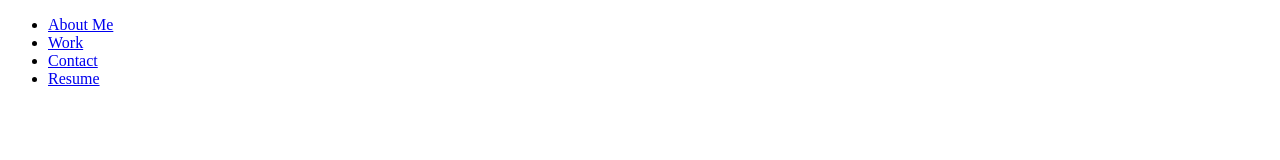
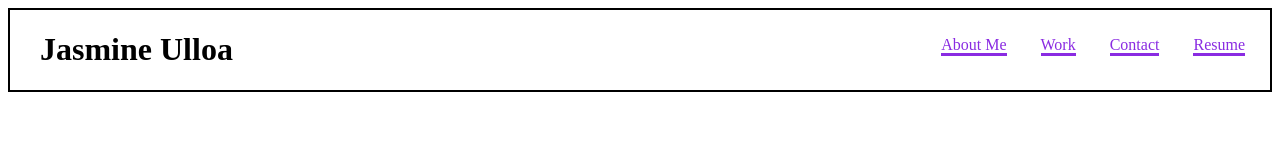
Before and after one commit to silkyjazz/student-portfolio, a plain HTML site: page index.html in a window 1280 px wide. Drawn offline with Linux system fonts and the light colour scheme.

Commit message:
styled the header layout to resemble the mock up

```diff
--- a/index.html
+++ b/index.html
@@ -4,10 +4,12 @@
     <meta charset="UTF-8" />
     <meta http-equiv="X-UA-Compatible" content="IE=edge" />
     <meta name="viewport" content="width=device-width, initial-scale=1.0" />
+    <link rel="stylesheet" href="./styles.css" />
     <title>Portfolio</title>
   </head>
   <body>
-    <header>
+    <header class="header">
+      <h1>Jasmine Ulloa</h1>
       <nav>
         <ul class="navLinks">
           <li><a href="#">About Me</a></li>
@@ -16,6 +18,10 @@
           <li><a href="#">Resume</a></li>
         </ul>
       </nav>
+
+      <!-- <nav>
+
+      </nav> -->
     </header>
   </body>
 </html>
--- a/styles.css
+++ b/styles.css
@@ -0,0 +1,22 @@
+.header{
+    display: flex;
+    border: 2px solid black;
+    justify-content: space-between;
+   overflow: hidden;
+}
+nav{
+    padding: 10px;
+}
+h1{
+    padding-left: 30px;
+}
+a{
+    text-decoration: none;
+    border-bottom: 3px solid;
+    color: blueviolet;
+}
+.navLinks li{
+    display: inline;
+    list-style-type: none;
+    margin: 0 15px;
+}
```
